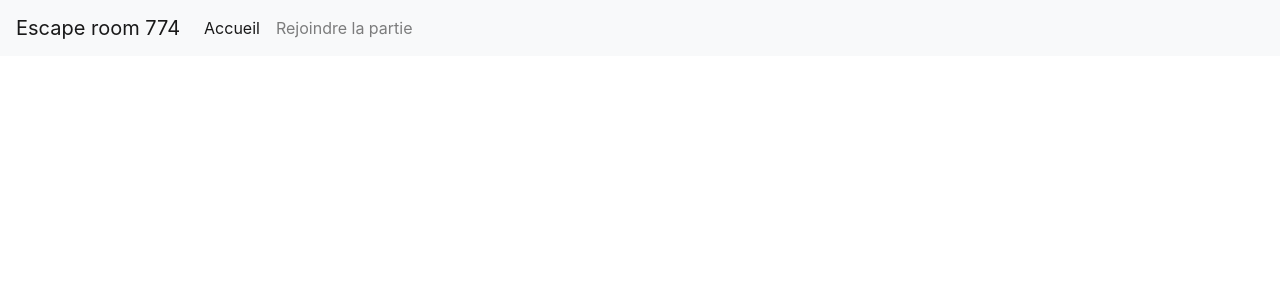
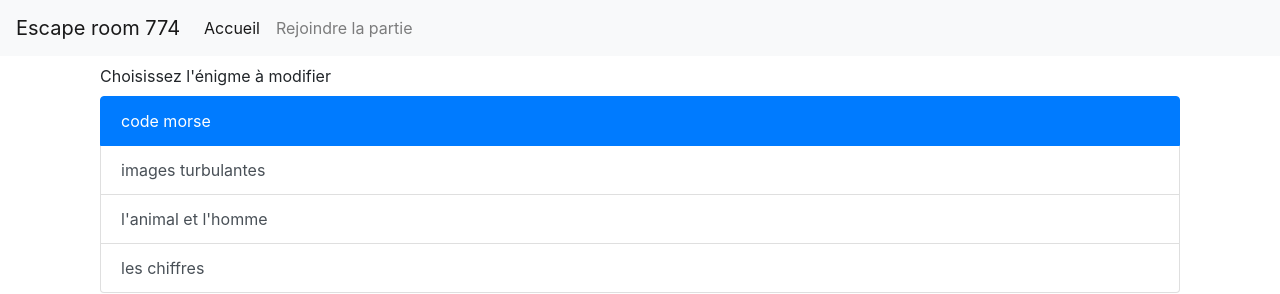
Before and after one commit to Tibure/Travail2Web3Morgan, a PHP site: template application/Views/manageGameView.php in a window 1280 px wide. Shown: the top 294 px of the page. Run offline with PHP 8.4, Linux system fonts and the light colour scheme; the template is opened without the code that fills it, so the values that code supplies are empty; some libraries are stand-ins or nearby versions.

Commit message:
Partie1 fin du 5 nov

```diff
--- a/application/Views/errorView.php
+++ b/application/Views/errorView.php
@@ -0,0 +1 @@
+<h3>Impossible d'accèder à la base de données, veuillez réessayer plus tard.</h3>
--- a/application/Views/manageGameView.php
+++ b/application/Views/manageGameView.php
@@ -0,0 +1,40 @@
+<div class="container">
+    <label for="puzzleSelect">Choisissez l'énigme à modifier</label>
+    <div class="list-group">
+        <a href="?=CodeMorse" class="list-group-item list-group-item-action active">code morse</a>
+        <a href="#" class="list-group-item list-group-item-action">images turbulantes</a>
+        <a href="#" class="list-group-item list-group-item-action">l'animal et l'homme</a>
+        <a href="#" class="list-group-item list-group-item-action">les chiffres</a>
+    </div>
+</div>
+<br>
+<div class="container">
+
+    <div class="input-group mb-3">
+        <div class="input-group-prepend">
+            <span class="input-group-text" id="basic-addon1">Image de l'énigme : </span>
+        </div>
+        <img src="public/images/MorseCode.jpg" class="img-fluid" alt="Responsive image">
+        <button type="button" class="btn btn-warning">choisissez une image</button>
+    </div>
+
+    <div class="input-group mb-3">
+        <div class="input-group-prepend">
+            <span class="input-group-text" id="basic-addon1">Question de l'énigme : </span>
+        </div>
+        <input type="text" class="form-control" value="Question 1 : Vous devez résoudre le code morse."
+            aria-label="question" aria-describedby="question">
+    </div>
+
+    <div class="input-group mb-3">
+        <div class="input-group-prepend">
+            <span class="input-group-text" id="basic-addon1">indice de l'énigme :</span>
+        </div>
+        <input type="text" class="form-control" value="Déchiffrer le code dans le bas de l'image." aria-label="question"
+            aria-describedby="question">
+    </div>
+    <div class="input-group mb-3">
+        <button type="button" class="btn btn-primary "style="margin-right:10px">Sauvegarder</button>
+        <button type="button" class="btn btn-danger "style="margin-right:10px">Supprimer</button>
+    </div>
+</div>
--- a/application/index.php
+++ b/application/index.php
@@ -9,7 +9,8 @@
     define('PATH_CORE', PATH_APPLICATION_ROOT."Core");
     define('PATH_PARSER', PATH_APPLICATION_ROOT."Parser");
     define('PATH_EXCEPTION', PATH_APPLICATION_ROOT."Exception");
-    define('PATH_PUBLIC', "Public");
+    define('PATH_PUBLIC',PATH_ROOT."public");
+    define('PATH_IMAGES', PATH_PUBLIC."/images");
     require(PATH_APPLICATION_ROOT . 'dispatcher.php');
 
     $Dispatcher = new Dispatcher();
```
Also changed, not shown: application/Controllers/errorController.php (added, +21 -0 lines), application/Controllers/gameController.php (added, +21 -0 lines), application/Controllers/manageGameController.php (added, +21 -0 lines), application/Views/gameView.php (+18 -0 lines), Public/images/MorseCode.jpg (added).
